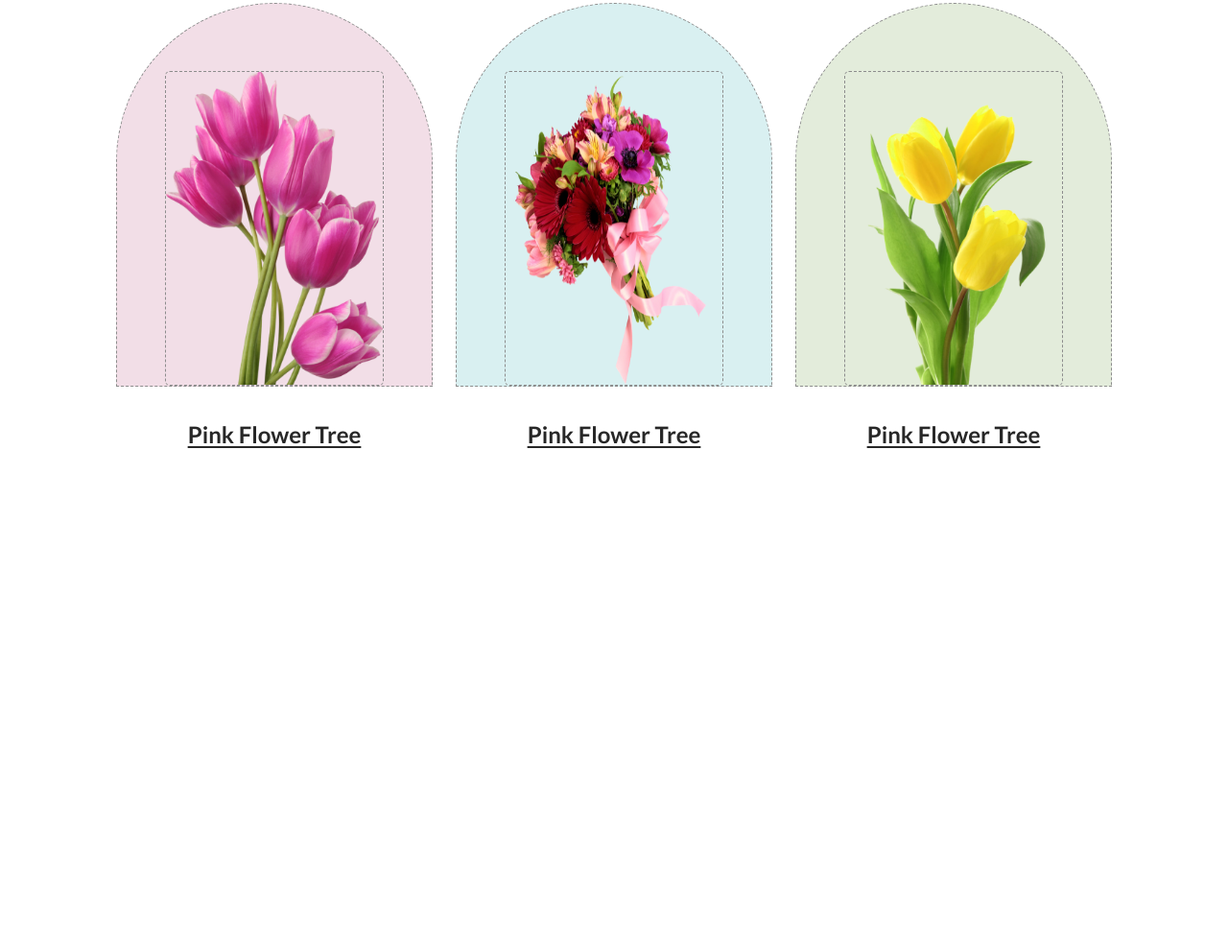
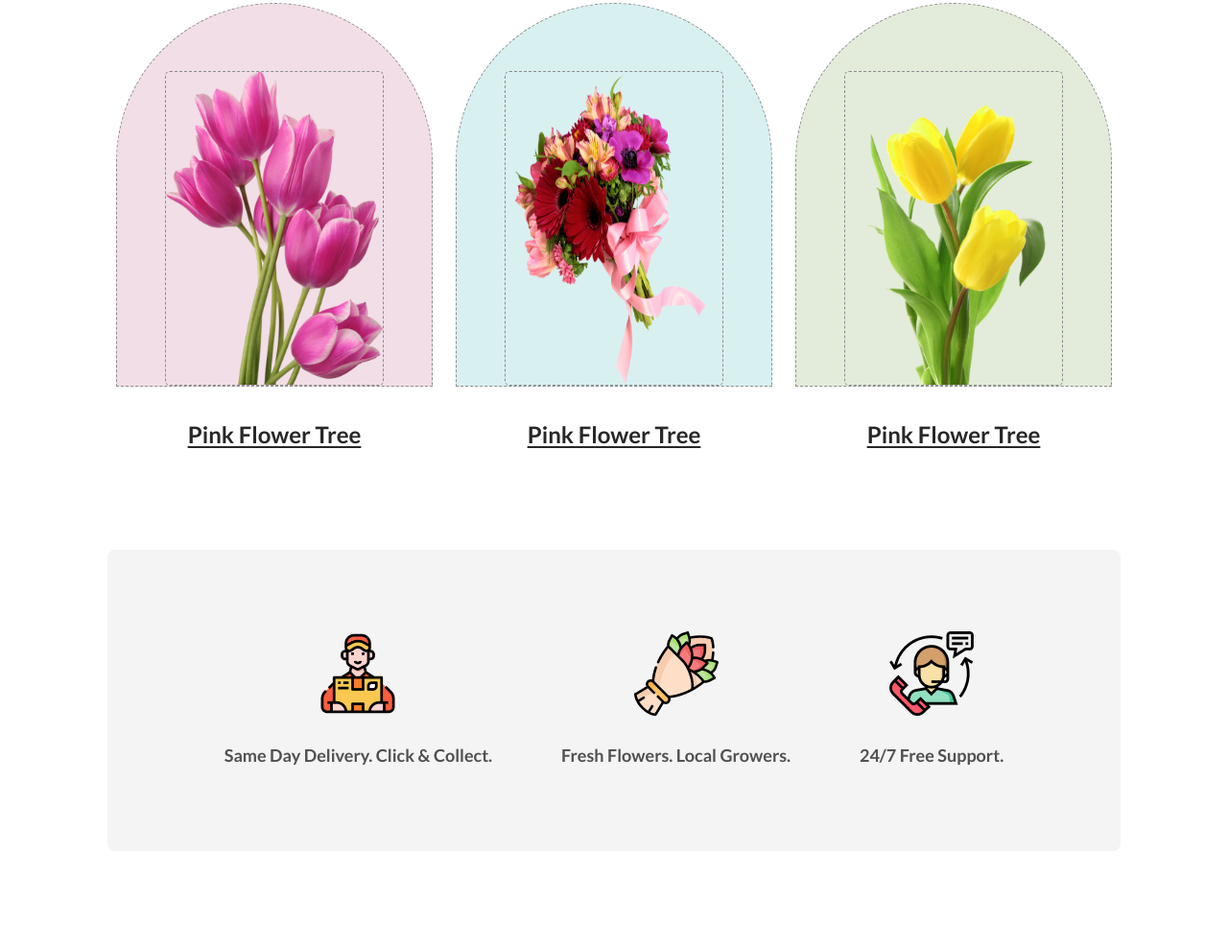
Before and after one commit to Web-dev-mehedi/online-flower-shop, a plain HTML site: page index-file/index.html in a window 1280 px wide. Shown: the part 849-1836 px from the top of the page at 96% size. Before the commit the page ends 1422 px from the top, so only its background shows below. Drawn offline with Linux system fonts and the light colour scheme.

Commit message:
our-service-section-done

```diff
--- a/index-file/index.html
+++ b/index-file/index.html
@@ -76,6 +76,30 @@
 
                <!-- our-features-section-end-here -->
 
+
+               <!-- our-service-section-start-here -->
+
+                <section class="our-service-section">
+                   <div class="our-service-wrap">
+                    <div class="delivary">
+                        <img src="../asset/images/Group 57.png" alt="">
+                        <p>Same Day Delivery. Click & Collect.</p>
+                    </div>
+                    <div class="delivary">
+                        <img src="../asset/images/Group 58.png" alt="">
+                        <p> Fresh Flowers. Local Growers.</p>
+                    </div>
+
+                    <div class="delivary">
+                        <img src="../asset/images/Group 59.png" alt="">
+                        <p>24/7 Free Support.</p>
+                    </div>
+                   </div>
+
+
+                </section>
+                  <!-- our-service-section-end-here -->
+
      </main>
 
 </body>
--- a/index-file/style.css
+++ b/index-file/style.css
@@ -168,3 +168,44 @@ margin-top: 30px;
 
 
  /* our-features-section-style-ends-here */
+
+
+ /* our-service-section-style-start-here */
+
+ .our-service-section{
+    max-width:1286px;
+    margin: 0 auto;
+    padding:0px 112px 100px;
+
+ }
+ .our-service-wrap
+ {
+    width:100%;
+    padding: 85px 100px;
+     display: flex;
+    justify-content:space-evenly;
+    align-items: center;
+    gap: 50px;
+    border-radius: 8px;
+    background: rgba(39, 39, 39, 0.05);
+ }
+
+ .delivary{
+    display: flex;
+    flex-direction: column;
+    justify-content: center;
+    align-items: center;
+    gap: 26px;
+ }
+
+ .delivary p{
+    color: rgba(39, 39, 39, 0.8);
+font-family: Lato;
+font-size: 18px;
+font-weight: 600;
+line-height: 30px;
+text-align: center;
+
+ }
+
+  /* our-service-section-style-ends-here */
```
